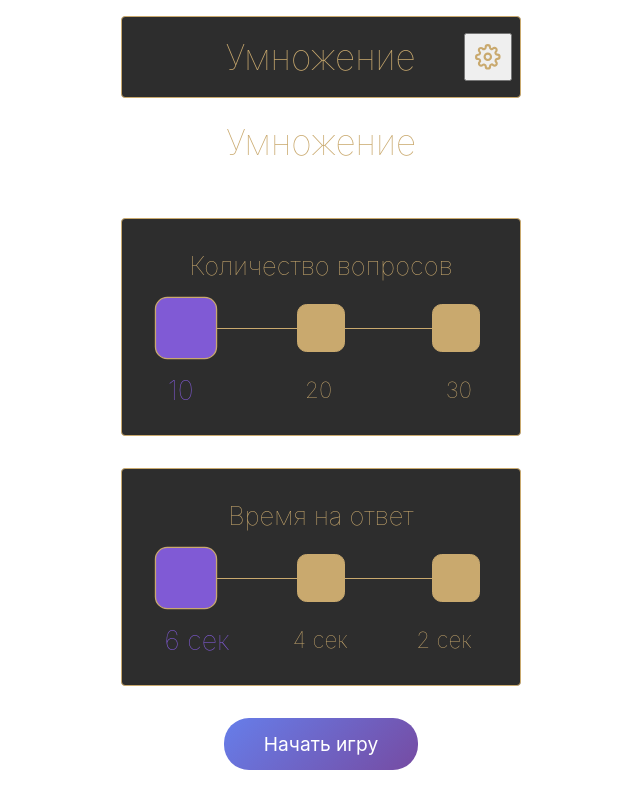
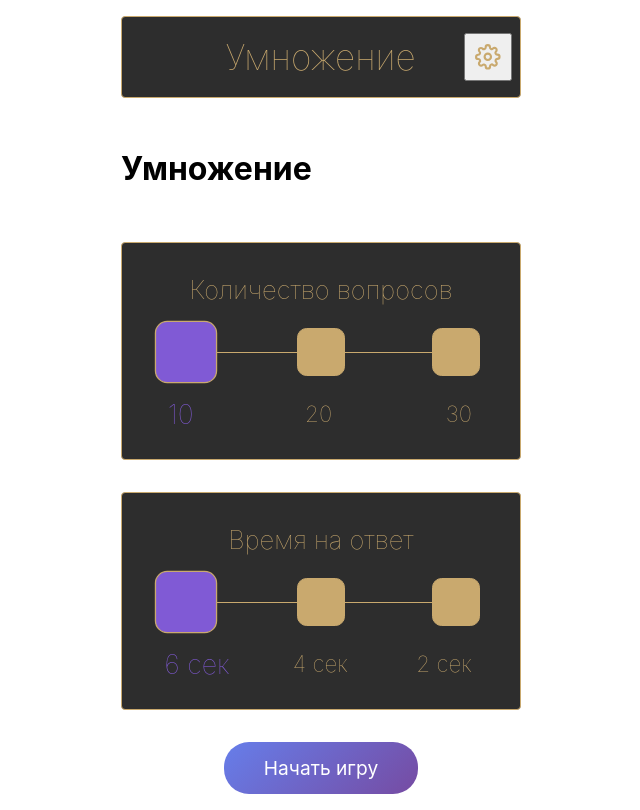
Before and after one commit to IakovlevDmitrii/multiplication, a React (Create React App) app: page / in a window 1280 px wide. Shown: the whole page, without its empty margins (319-959 px from the left). Built offline with nearby package versions, Linux system fonts and the light colour scheme.

Commit message:
update StartPage styles

```diff
--- a/src/components/pages/StartPage/StartPage.module.scss
+++ b/src/components/pages/StartPage/StartPage.module.scss
@@ -2,25 +2,15 @@
   min-height: 60vh;
   display: flex;
   flex-direction: column;
-  justify-content: flex-start;
   gap: 2rem;
-  animation: slideIn 0.5s ease-out;
-}
-
-.title {
-  font-size: 2.2rem;
-  font-weight: 100;
-  color: var(--color-text-primary);
-  text-align: center;
+  padding: 2rem 0 0 0;
+  animation: slideIn 0.2s ease-out;
 }
 
 .settings {
   display: flex;
   flex-direction: column;
   gap: 2rem;
-}
-
-.settingGroup {
 }
 
 .startButton {
@@ -31,7 +21,7 @@
 @keyframes slideIn {
   from {
     opacity: 0;
-    transform: translateY(30px);
+    transform: translateY(3rem);
   }
   to {
     opacity: 1;
```
